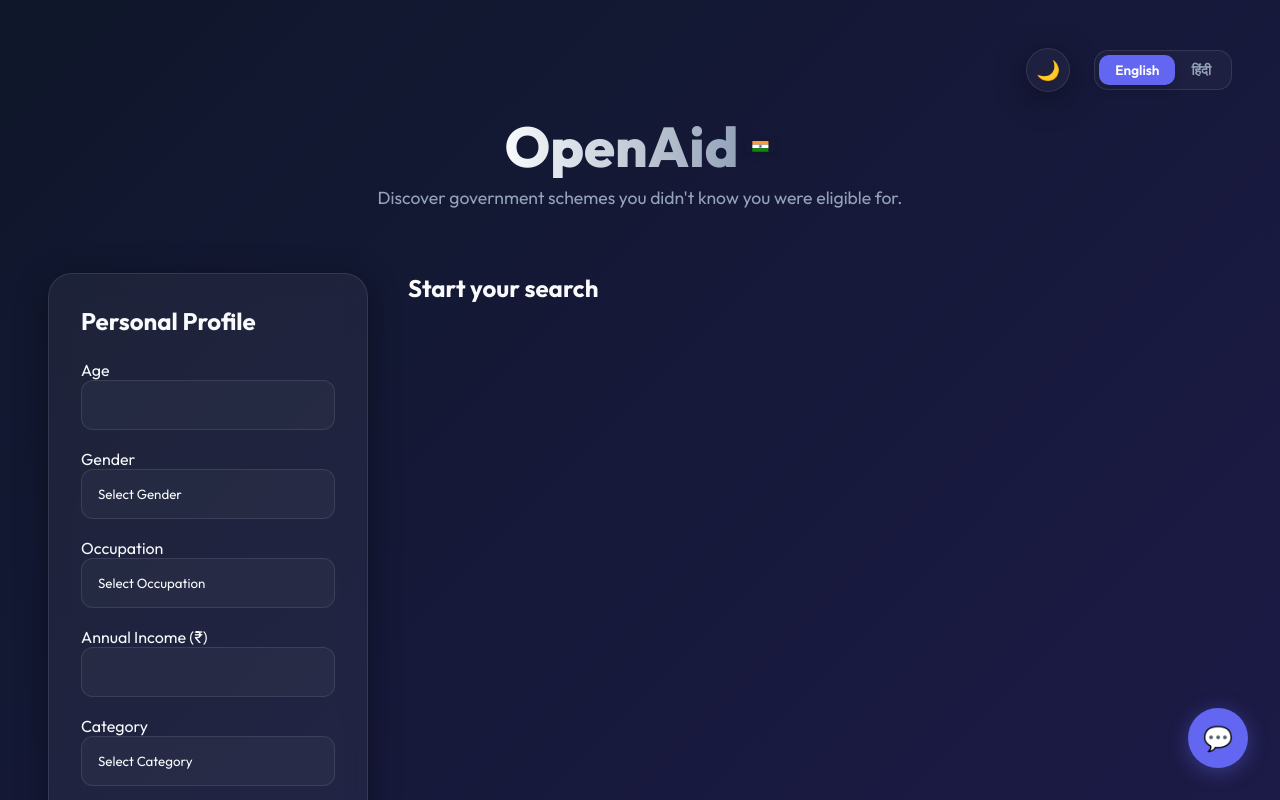
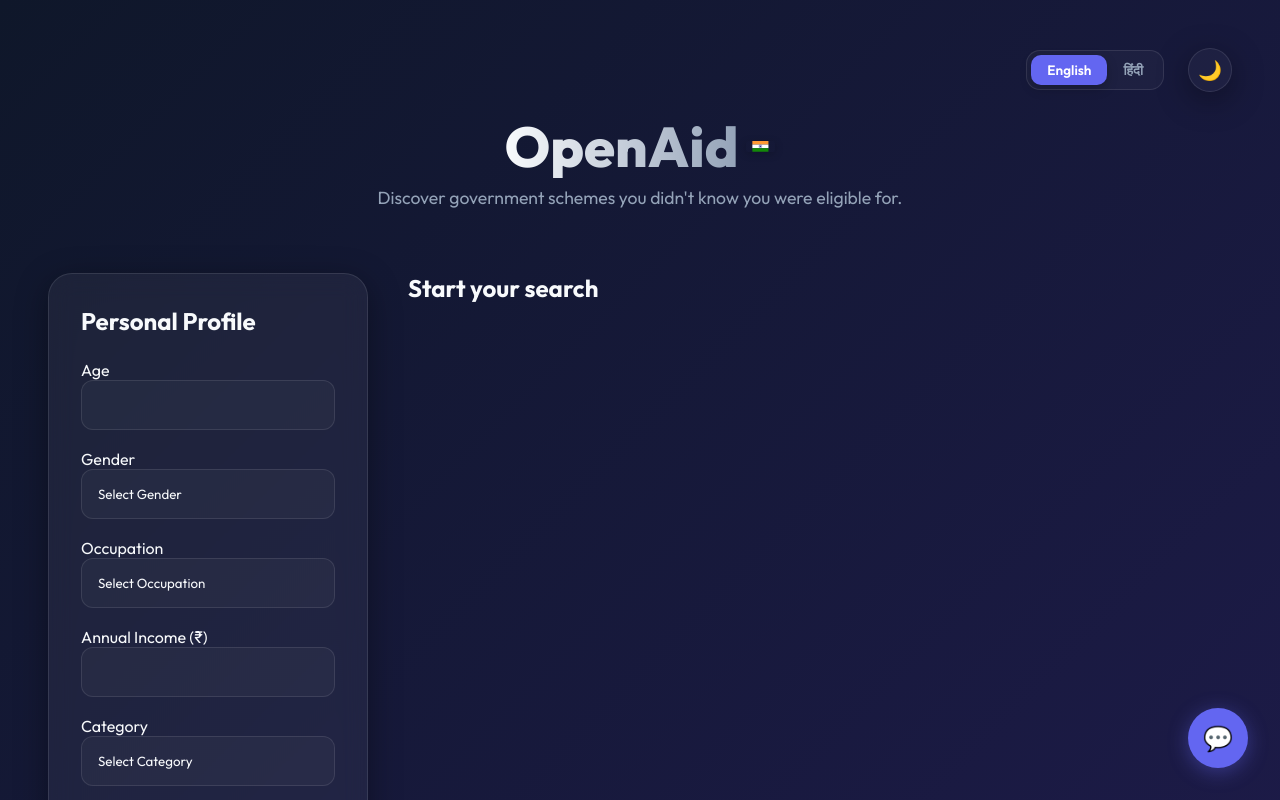
Before and after one commit to ayus1234/openaid, a React (Vite) app in the folder client/: page / in a window 1280 px wide. Shown: the top 800 px of the page. Built offline with nearby package versions, Linux system fonts and the light colour scheme.

Commit message:
style: swap language and theme toggle positions

```diff
--- a/client/src/App.jsx
+++ b/client/src/App.jsx
@@ -176,16 +176,6 @@ function App() {
     <div className="container">
       <div className={chatOpen ? 'content-blur' : ''} style={{ transition: 'all 0.4s ease' }}>
         <div className="controls-container">
-            {/* Theme Toggle Button */}
-            <button
-              className="theme-toggle-btn"
-              onClick={() => setTheme(theme === 'dark' ? 'light' : 'dark')}
-              aria-label="Toggle Theme"
-              title={t(theme === 'dark' ? 'light' : 'dark')}
-            >
-              {theme === 'dark' ? '🌙' : '☀️'}
-            </button>
-
             {/* Language Toggle */}
             <div className="toggle-group">
               <button
@@ -197,6 +187,16 @@ function App() {
                 onClick={() => toggleLanguage('hi')}
               >हिंदी</button>
             </div>
+
+            {/* Theme Toggle Button */}
+            <button
+              className="theme-toggle-btn"
+              onClick={() => setTheme(theme === 'dark' ? 'light' : 'dark')}
+              aria-label="Toggle Theme"
+              title={t(theme === 'dark' ? 'light' : 'dark')}
+            >
+              {theme === 'dark' ? '🌙' : '☀️'}
+            </button>
           </div>
 
         <header style={{ textAlign: 'center', marginBottom: 'clamp(2rem, 10vh, 4rem)' }}>
```
